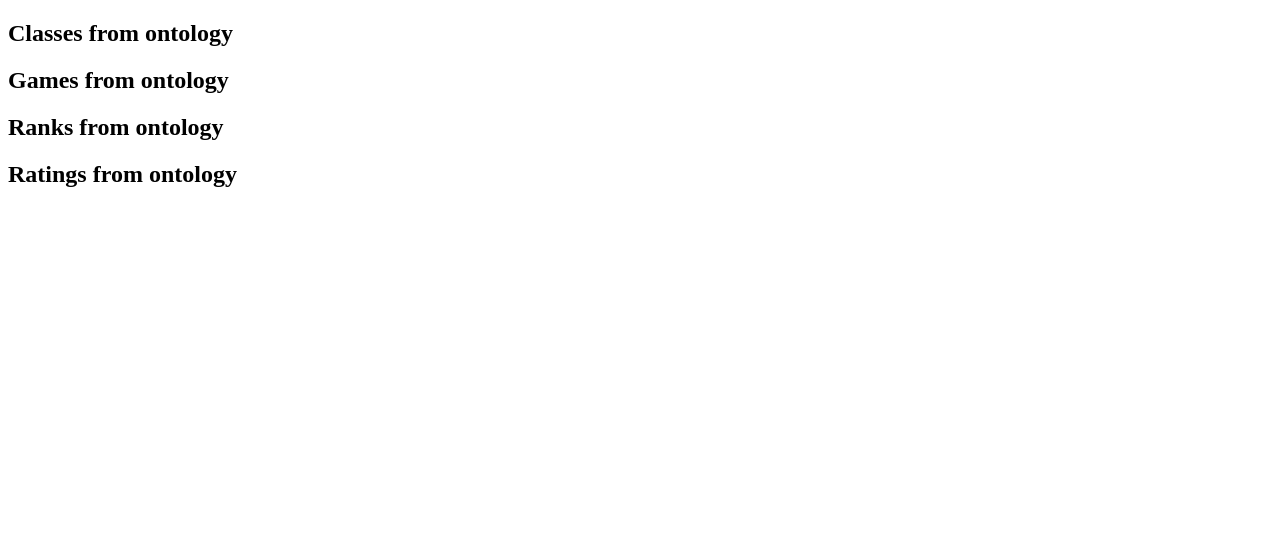
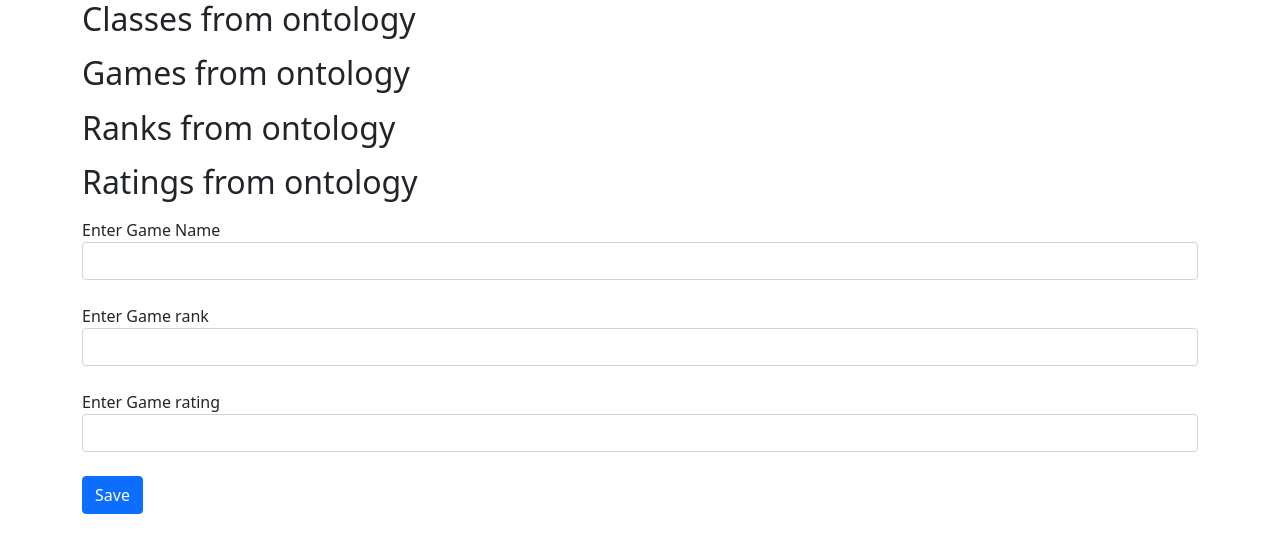
Before and after one commit to rsanc1103/DataScienceOntology, a Flask app: template templates/index.html in a window 1280 px wide. Shown: the top 553 px of the page. Run offline with Flask 3, Linux system fonts and the light colour scheme; the template is opened without the code that fills it, so the values that code supplies are empty.

Commit message:
testing submitting new games sto ontology

```diff
--- a/app.py
+++ b/app.py
@@ -1,11 +1,11 @@
-from flask import Flask, render_template
+from flask import Flask, render_template, request
 from owlready2 import *
 
 
 app = Flask(__name__)
 
 @app.route('/')
-def hello():
+def home():
     onto = get_ontology("/Users/robertosanchez/Desktop/gaming_popularity.owl").load()
     Game_class = onto.Game
     new_game = onto.Game()
@@ -16,8 +16,18 @@ def hello():
     ranks = onto.search(is_a = onto.Rank)
     ratings = onto.search(is_a = onto.Rating)
 
-    # return 'Hello world'
     return render_template("index.html", cl=cl, games=games, ranks=ranks, ratings=ratings)
+
+@app.route('/save', methods=['POST'])
+def save():
+    onto = get_ontology("/Users/robertosanchez/Desktop/gaming_popularity.owl").load()
+    gameName = request.form.get('game_name')
+    new_game = onto.Game()
+    new_game.name = gameName
+
+    return home()
+
+
 
 if __name__ == '__main__':
     app.run(debug=True)
--- a/templates/index.html
+++ b/templates/index.html
@@ -5,8 +5,12 @@
     <meta http-equiv="X-UA-Compatible" content="IE=edge">
     <meta name="viewport" content="width=device-width, initial-scale=1.0">
     <title>Document</title>
+    <link href="https://cdn.jsdelivr.net/npm/bootstrap@5.0.1/dist/css/bootstrap.min.css" rel="stylesheet" integrity="sha384-+0n0xVW2eSR5OomGNYDnhzAbDsOXxcvSN1TPprVMTNDbiYZCxYbOOl7+AMvyTG2x" crossorigin="anonymous">
+    <link rel="stylesheet" href="https://use.fontawesome.com/releases/v5.15.4/css/all.css">
+    <link rel="stylesheet" href="https://use.fontawesome.com/releases/v5.15.4/css/v4-shims.css">
 </head>
 <body>
+    <div class="container">
         <h2>Classes from ontology</h2>
         <p>{{cl}}</p>
         <h2>Games from ontology</h2>
@@ -15,5 +19,27 @@
         <p>{{ranks}}</p>
         <h2>Ratings from ontology</h2>
         <p>{{ratings}}</p>
+
+        <form action="/save" class="" method="POST">
+            <div class="form-group">
+                <label for="">Enter Game Name</label>
+                <input class="form-control" type="text" name="game_name" id="">
+            </div>
+            <br>
+            <div class="form-group">
+                <label for="">Enter Game rank</label>
+                <input class="form-control" type="number" name="game_rank" id="">
+            </div>
+            <br>
+            <div class="form-group">
+                <label for="">Enter Game rating</label>
+                <input class="form-control" type="text" name="game_rating" id="">
+            </div>
+            <br>
+            <div class="form-group">
+                <button class="btn btn-primary" type="submit">Save</button>
+            </div>
+        </form>
+    </div>
 </body>
 </html>
```
Lines whose indentation alone changed are shown as unchanged.
